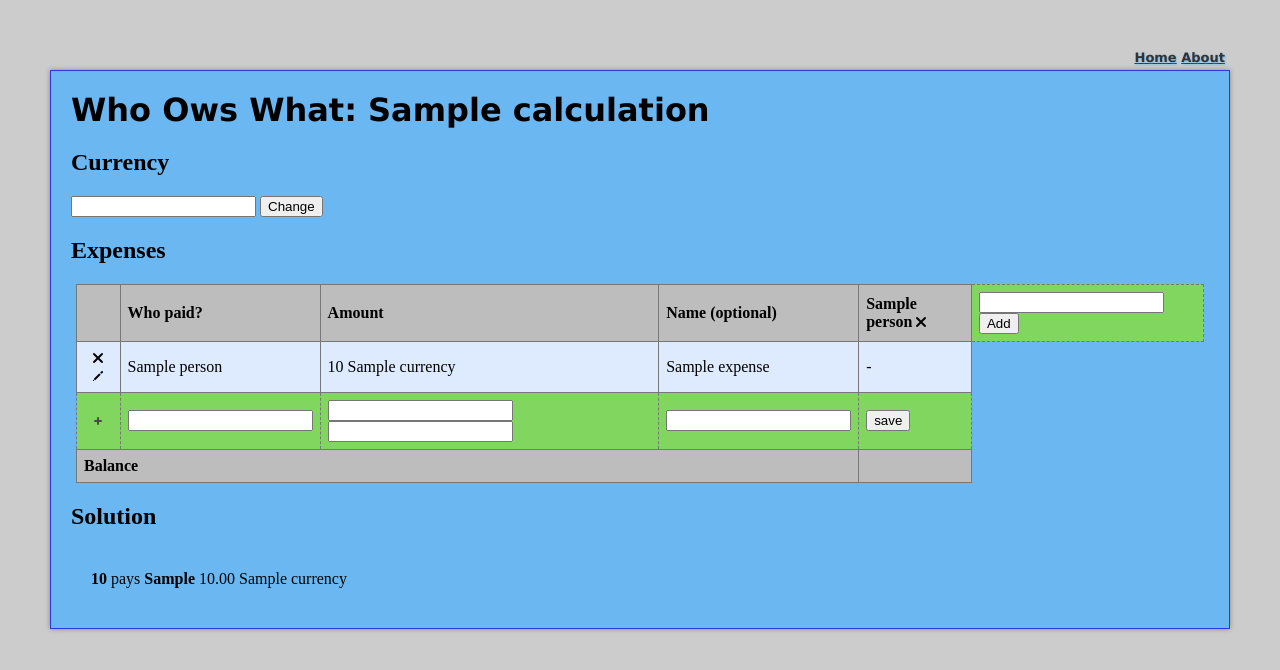
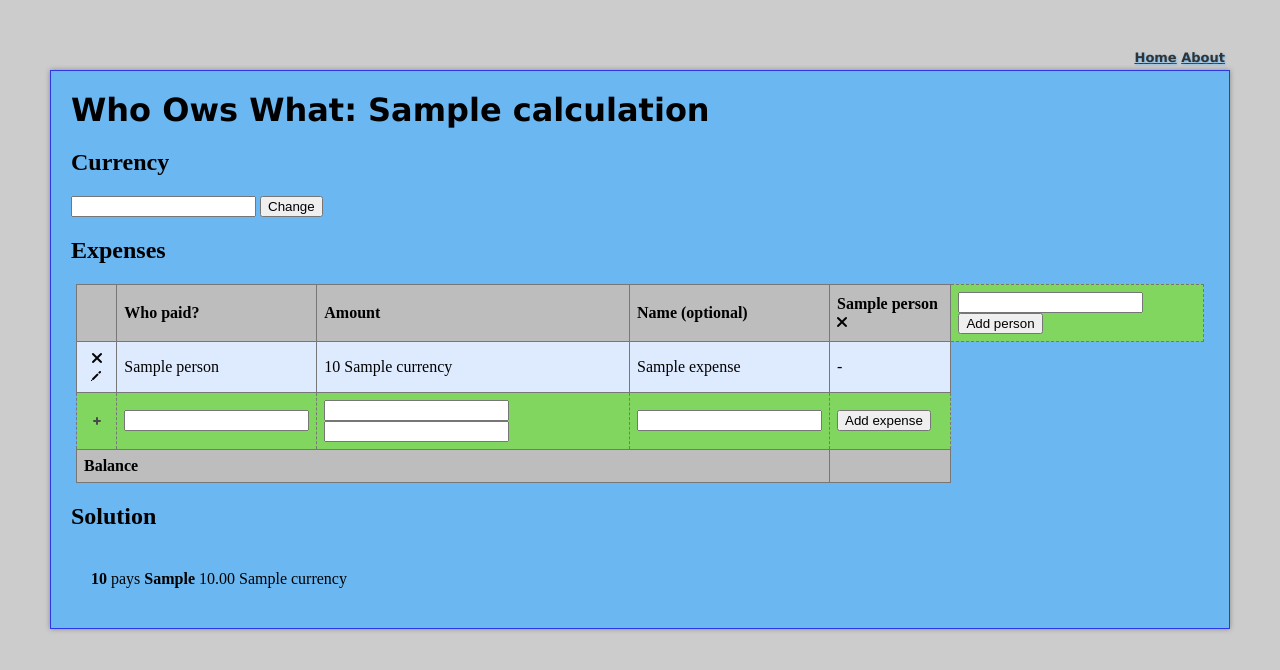
Before and after one commit to maltelenz/wowloot, a Django app: template templates/calculation.html in a window 1280 px wide. Shown: the top 670 px of the page. Run offline with Django 3.2, Linux system fonts and the light colour scheme; the template is opened without the code that fills it: most values are stand-ins (such as "Sample title", 1, 10 or a date in 2020); form fields are guessed from the names that the template uses; some libraries are stand-ins or nearby versions.

Commit message:
Usability improvement of calculation page

```diff
--- a/templates/calculation.html
+++ b/templates/calculation.html
@@ -30,7 +30,7 @@
 	<form action="{% url add_person calculation.id calculation.hashtag %}" method="post">
 	  {% csrf_token %}
 	  {{ addpersonform.name }}
-	  <input type="submit" value="Add">
+	  <input type="submit" value="Add person">
 	</form>
       </td>
     </tr>
@@ -57,6 +57,7 @@
       {% endfor %}
     </tr>
     {% endfor %}
+    {% if calculation.involved.count != 0 %}
     <form action="{{ request.get_full_path }}" method="post">
       {% csrf_token %}
       <tr class="tablenew">
@@ -76,12 +77,13 @@
 	{% for person in calculation.involved.all %}
 	<td>
 	  {% if forloop.last %}
-	  <input type="submit" value="save">
+	  <input type="submit" value="Add expense">
 	  {% endif %}
 	</td>
 	{% endfor %}
       </tr>
     </form>
+    {% endif %}
     <tr class="balance">
       <td colspan="4">Balance</td>
       {% for person in calculation.involved.all %}
```
